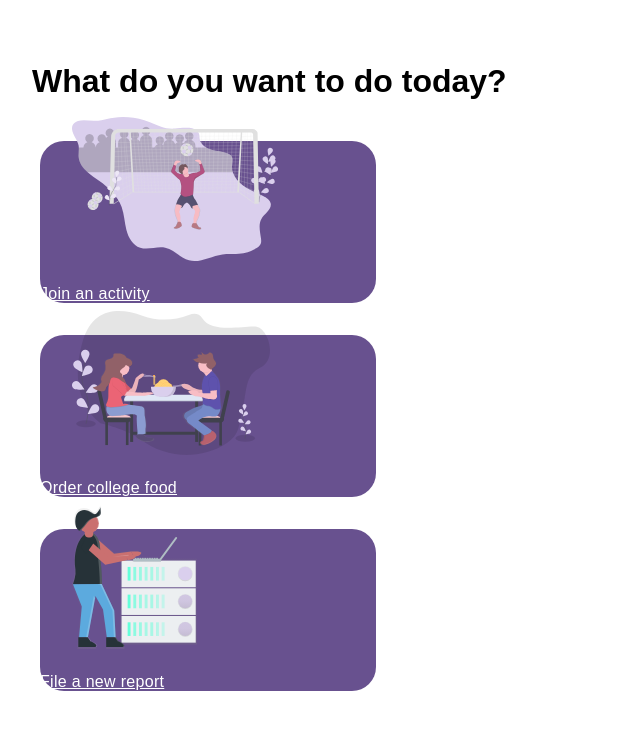
After one commit to danishrashidin/carsgit, a PHP site: page /dashhome.php in a window 1280 px wide. The commit adds this page. Shown: the top 746 px of the page, without its empty margins (0-640 px from the left). Run offline with PHP 8.4, Linux system fonts and the light colour scheme.

Commit message:
dashboard home

```diff
--- /dev/null
+++ b/css/dashhome.css
@@ -0,0 +1,42 @@
+.content-container {
+  background-color: white;
+  border-radius: 1rem;
+  padding: 1.5rem 1.5rem;
+}
+
+.home-message {
+  font-family: Manrope, sans-serif;
+  width: 30rem;
+  line-height: 3.5rem;
+}
+
+.card-container {
+    margin-top: 2rem;
+}
+
+.card {
+  width: 21rem;
+  margin: 2rem 0.5rem;
+  border-radius: 1.5rem !important;
+  border:none !important;
+  background-color: #68518f;
+}
+
+.card-body {
+    padding-top: 0;
+}
+
+.card a {
+    color: #fff;
+    font-family: Manrope, sans-serif;
+    letter-spacing: 0.3px;
+}
+
+.card-img-top {
+  /* border-top-left-radius: 2rem;
+      border-top-right-radius: 2rem; */
+  height: 9rem;
+  position: relative;
+  top: -1.5rem;
+  right: -2rem;
+}
--- /dev/null
+++ b/dashhome.php
@@ -0,0 +1,32 @@
+<link rel="stylesheet" type="text/css" href="css/dashhome.css" />
+
+<div class="content-container">
+    <div class="container-fluid">
+        <div class="row">
+            <h1 class="home-message">What do you want to do today?</h1>
+        </div>
+        <div class="row card-container">
+            <!-- Activity -->
+            <div class="card">
+                <img class="card-img-top" src="assets/cards/activity.svg" alt="Card image cap">
+                <div class="card-body">
+                    <a href="dashboard.php?page=activities" class="card-link">Join an activity</a>
+                </div>
+            </div>
+            <!-- Food -->
+            <div class="card">
+                <img class="card-img-top" src="assets/cards/food.svg" alt="Card image cap">
+                <div class="card-body">
+                    <a href="dashboard.php?page=food" class="card-link">Order college food</a>
+                </div>
+            </div>
+            <!-- Report -->
+            <div class="card">
+                <img class="card-img-top" src="assets/cards/report.svg" alt="Card image cap">
+                <div class="card-body">
+                    <a href="dashboard.php?page=addreport" class="card-link">File a new report</a>
+                </div>
+            </div>
+        </div>
+    </div>
+</div>
--- a/profile.php
+++ b/profile.php
@@ -15,11 +15,12 @@ if (isset($_POST["phone"])) {
 }
 
 // Check if image file is a actual image or fake image
-if (isset($_POST["submit"]) && $_FILES["photo"]['name'] == 0) {
+if (isset($_POST["submit"]) && $_FILES["photo"]['error'] !== 4) {
     $target_dir = "uploads/";
     $target_file = $target_dir . basename($_FILES["photo"]["name"]);
     $uploadOk = 1;
     $fileType = strtolower(pathinfo($target_file, PATHINFO_EXTENSION));
+    $rename = $target_dir . $_SESSION['Student_ID'] . $fileType;
     $check = getimagesize($_FILES["photo"]["tmp_name"]);
     if ($check !== false) {
         //echo "File is an image - " . $check["mime"] . ".";
```
Also changed, not shown: dashboard.php (+28 -7 lines), home.php (+3 -9 lines), assets/cards/activity.svg (added), assets/cards/food.svg (added), assets/cards/report.svg (added).
